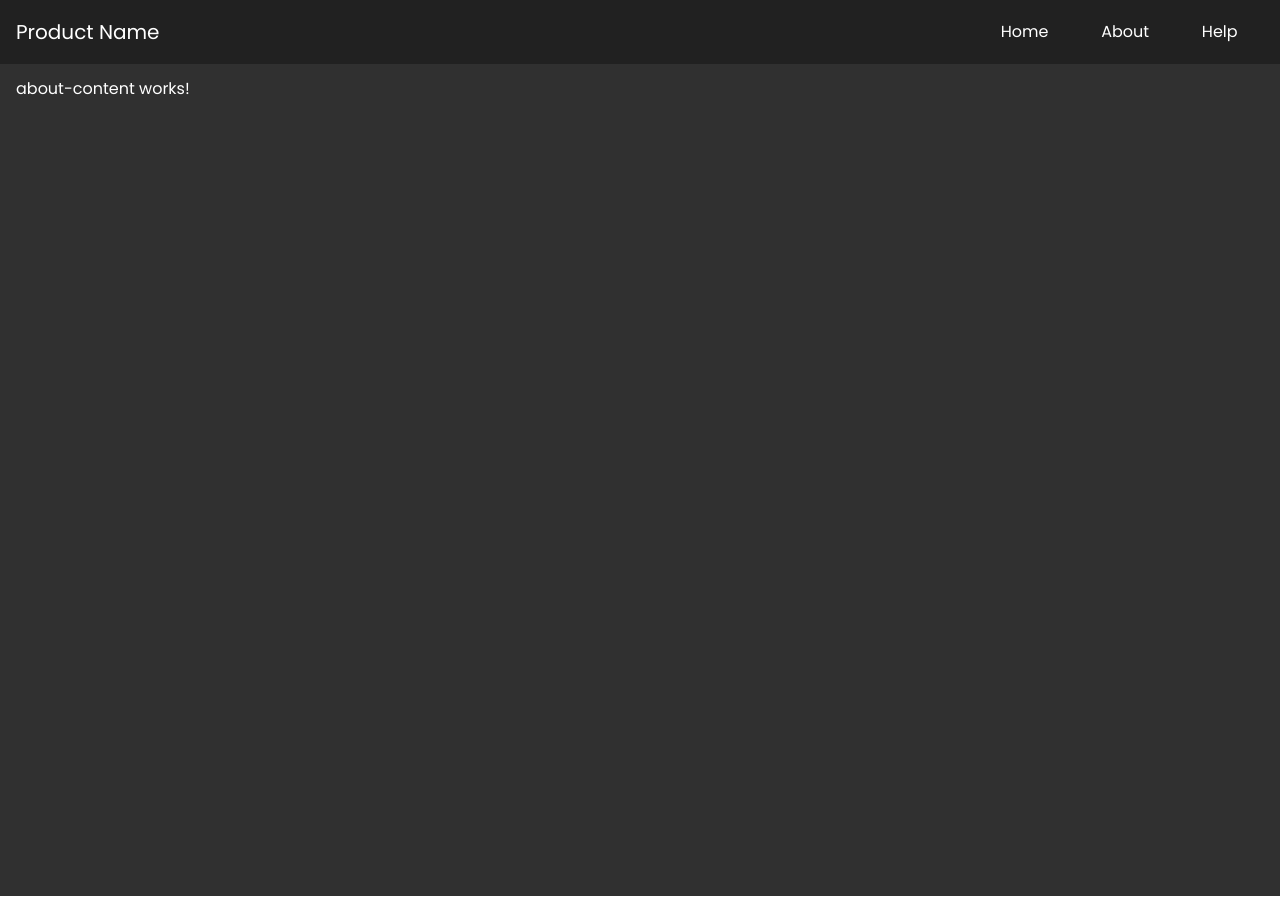
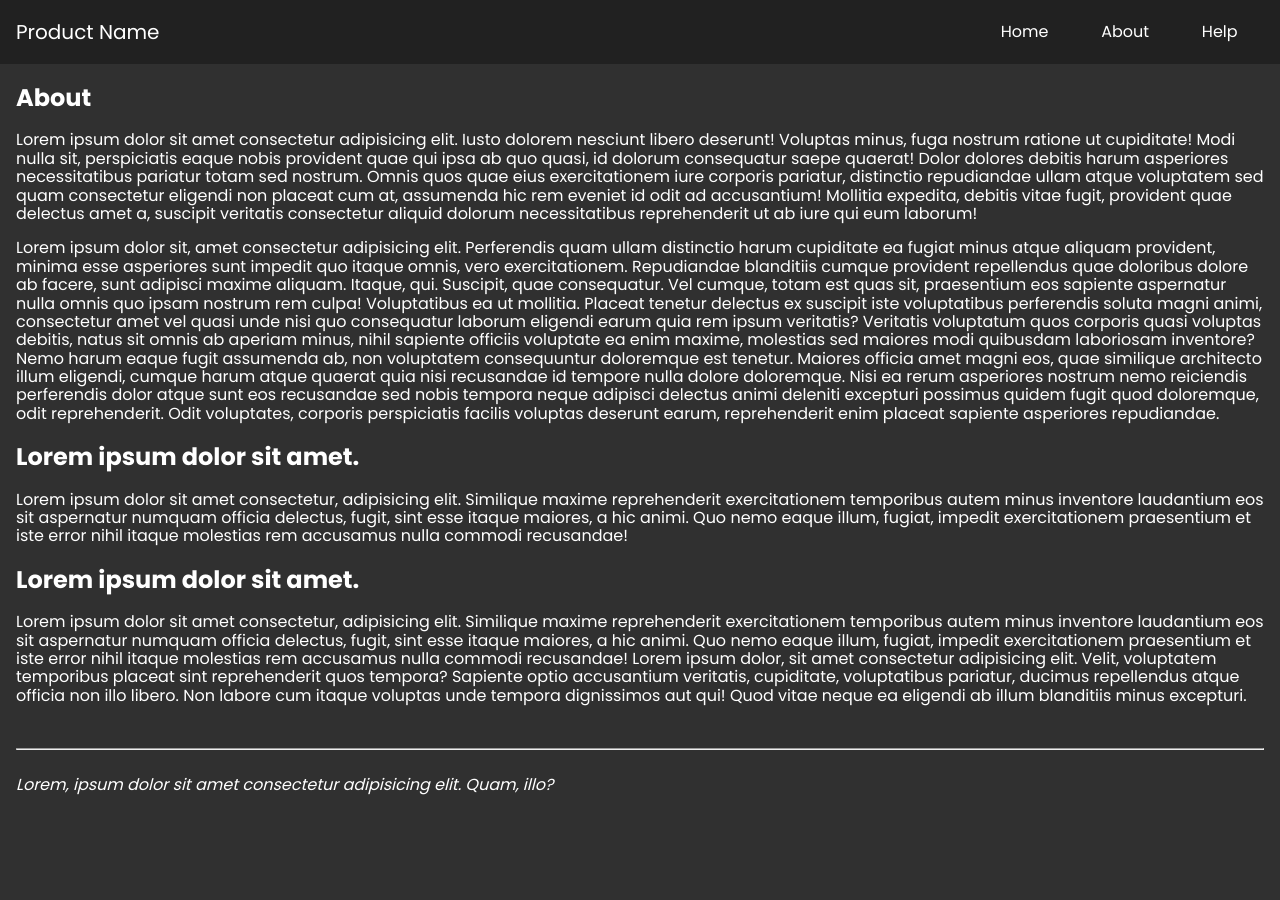
Before and after one commit to phetw/scaling-spork, an Angular app: page /about in a window 1280 px wide. Built offline with nearby package versions, Linux system fonts and the light colour scheme.

Commit message:
add content to about

```diff
--- a/src/app/about/about-content/about-content.component.html
+++ b/src/app/about/about-content/about-content.component.html
@@ -1,3 +1,54 @@
-<p>
-  about-content works!
-</p>
+<ng-container>
+  <h2>About</h2>
+  <p>
+    Lorem ipsum dolor sit amet consectetur adipisicing elit. Iusto dolorem nesciunt libero deserunt! Voluptas minus,
+    fuga
+    nostrum ratione ut cupiditate! Modi nulla sit, perspiciatis eaque nobis provident quae qui ipsa ab quo quasi, id
+    dolorum consequatur saepe quaerat! Dolor dolores debitis harum asperiores necessitatibus pariatur totam sed
+    nostrum.
+    Omnis quos quae eius exercitationem iure corporis pariatur, distinctio repudiandae ullam atque voluptatem sed quam
+    consectetur eligendi non placeat cum at, assumenda hic rem eveniet id odit ad accusantium! Mollitia expedita,
+    debitis
+    vitae fugit, provident quae delectus amet a, suscipit veritatis consectetur aliquid dolorum necessitatibus
+    reprehenderit ut ab iure qui eum laborum!
+  </p>
+  <p>
+    Lorem ipsum dolor sit, amet consectetur adipisicing elit. Perferendis quam ullam distinctio harum cupiditate ea
+    fugiat minus atque aliquam provident, minima esse asperiores sunt impedit quo itaque omnis, vero exercitationem.
+    Repudiandae blanditiis cumque provident repellendus quae doloribus dolore ab facere, sunt adipisci maxime aliquam.
+    Itaque, qui. Suscipit, quae consequatur. Vel cumque, totam est quas sit, praesentium eos sapiente aspernatur nulla
+    omnis quo ipsam nostrum rem culpa! Voluptatibus ea ut mollitia. Placeat tenetur delectus ex suscipit iste
+    voluptatibus perferendis soluta magni animi, consectetur amet vel quasi unde nisi quo consequatur laborum eligendi
+    earum quia rem ipsum veritatis? Veritatis voluptatum quos corporis quasi voluptas debitis, natus sit omnis ab
+    aperiam minus, nihil sapiente officiis voluptate ea enim maxime, molestias sed maiores modi quibusdam laboriosam
+    inventore? Nemo harum eaque fugit assumenda ab, non voluptatem consequuntur doloremque est tenetur. Maiores officia
+    amet magni eos, quae similique architecto illum eligendi, cumque harum atque quaerat quia nisi recusandae id
+    tempore nulla dolore doloremque. Nisi ea rerum asperiores nostrum nemo reiciendis perferendis dolor atque sunt eos
+    recusandae sed nobis tempora neque adipisci delectus animi deleniti excepturi possimus quidem fugit quod
+    doloremque, odit reprehenderit. Odit voluptates, corporis perspiciatis facilis voluptas deserunt earum,
+    reprehenderit enim placeat sapiente asperiores repudiandae.
+  </p>
+  <h2>Lorem ipsum dolor sit amet.</h2>
+  <p>
+    Lorem ipsum dolor sit amet consectetur, adipisicing elit. Similique maxime reprehenderit exercitationem temporibus
+    autem minus inventore laudantium eos sit aspernatur numquam officia delectus, fugit, sint esse itaque maiores, a
+    hic animi. Quo nemo eaque illum, fugiat, impedit exercitationem praesentium et iste error nihil itaque molestias
+    rem accusamus nulla commodi recusandae!
+  </p>
+  <h2>Lorem ipsum dolor sit amet.</h2>
+  <p>
+    Lorem ipsum dolor sit amet consectetur, adipisicing elit. Similique maxime reprehenderit exercitationem temporibus
+    autem minus inventore laudantium eos sit aspernatur numquam officia delectus, fugit, sint esse itaque maiores, a
+    hic animi. Quo nemo eaque illum, fugiat, impedit exercitationem praesentium et iste error nihil itaque molestias
+    rem accusamus nulla commodi recusandae!
+
+    Lorem ipsum dolor, sit amet consectetur adipisicing elit. Velit, voluptatem temporibus placeat sint reprehenderit
+    quos tempora? Sapiente optio accusantium veritatis, cupiditate, voluptatibus pariatur, ducimus repellendus atque
+    officia non illo libero. Non labore cum itaque voluptas unde tempora dignissimos aut qui! Quod vitae neque ea
+    eligendi ab illum blanditiis minus excepturi.
+  </p>
+  <br>
+  <hr>
+  <br>
+  <i>Lorem, ipsum dolor sit amet consectetur adipisicing elit. Quam, illo?</i>
+</ng-container>
```
